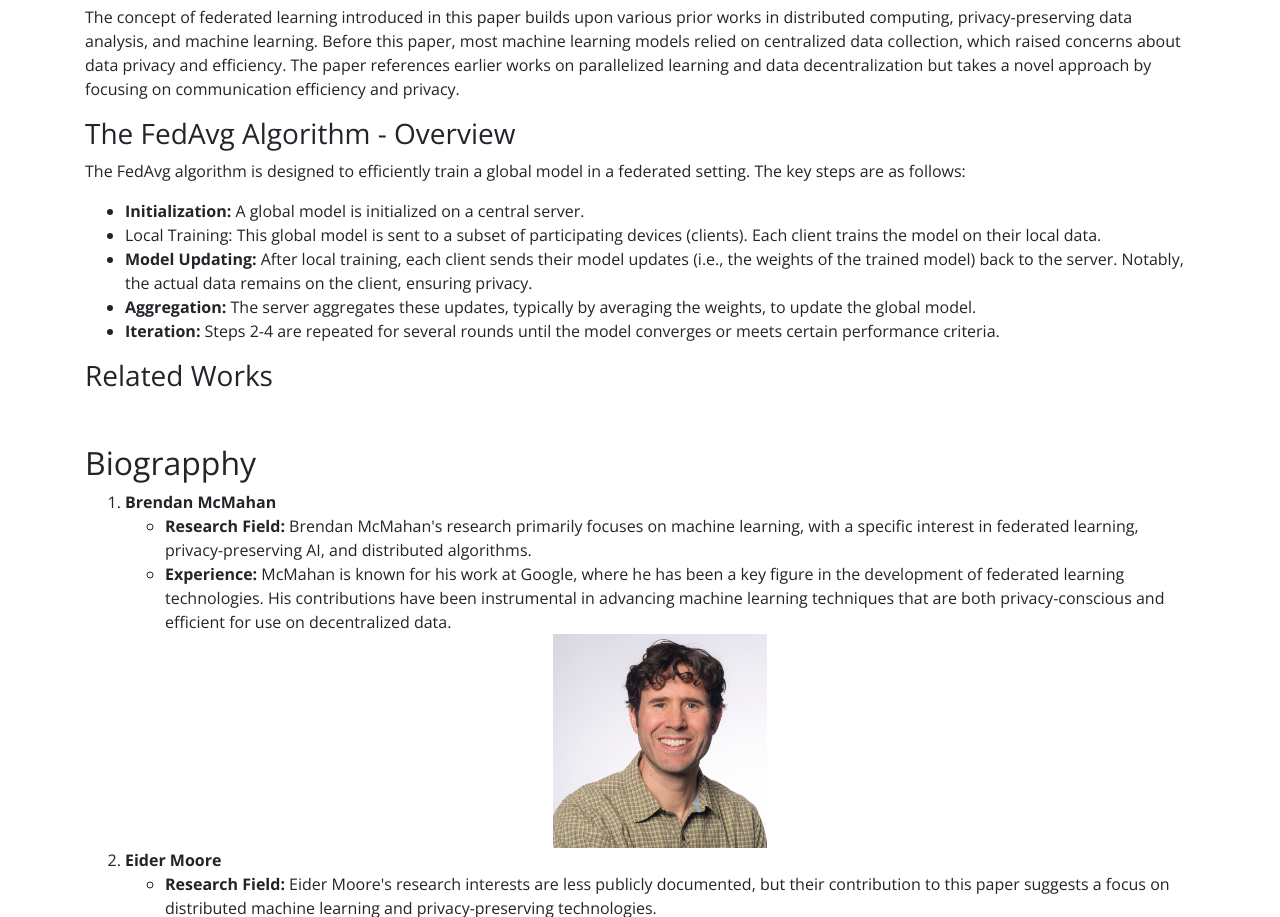
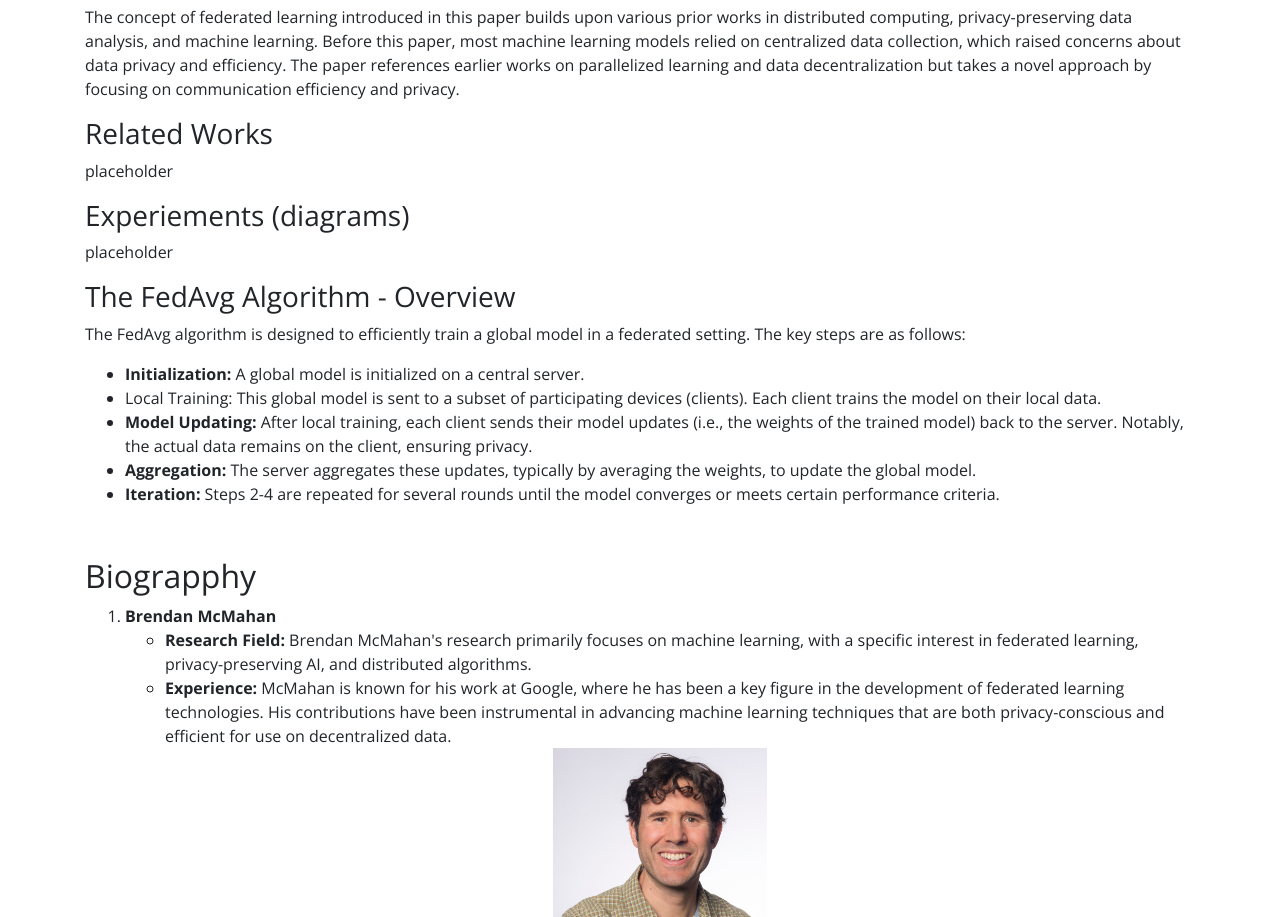
Before and after one commit to babelpainterwell/Federated-Averaging, a plain HTML site: page index.html in a window 1280 px wide. Shown: the part 1717-2634 px from the top of the page. Drawn offline with nearby package versions, Linux system fonts and the light colour scheme.

Commit message:
update structure

```diff
--- a/index.html
+++ b/index.html
@@ -162,6 +162,10 @@
             decentralization but takes a novel approach by focusing on
             communication efficiency and privacy.
           </p>
+          <h3>Related Works</h3>
+          <p>placeholder</p>
+          <h3>Experiements (diagrams)</h3>
+          <p>placeholder</p>
           <h3>The FedAvg Algorithm - Overview</h3>
           <p>
             The FedAvg algorithm is designed to efficiently train a global model
@@ -192,7 +196,6 @@
               the model converges or meets certain performance criteria.
             </li>
           </ul>
-          <h3>Related Works</h3>
 
           <p></p>
           <h2>Biograpphy</h2>
```
